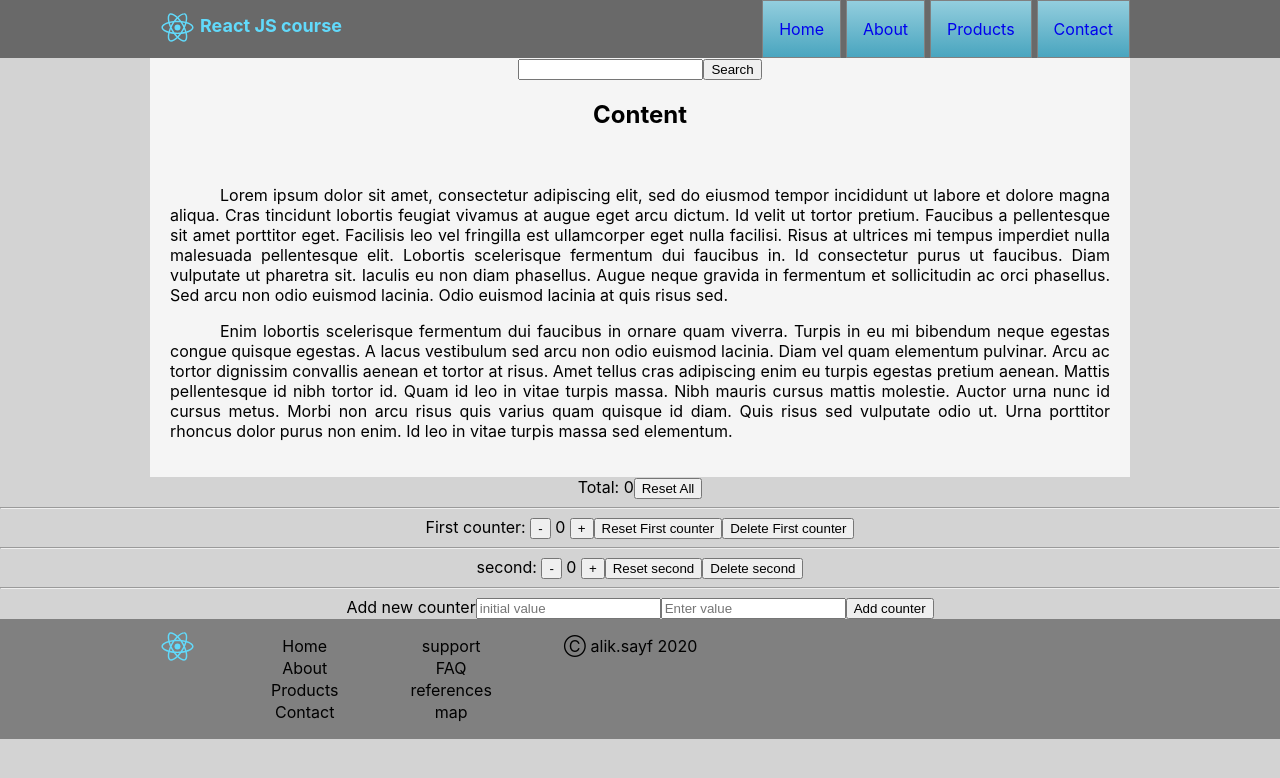
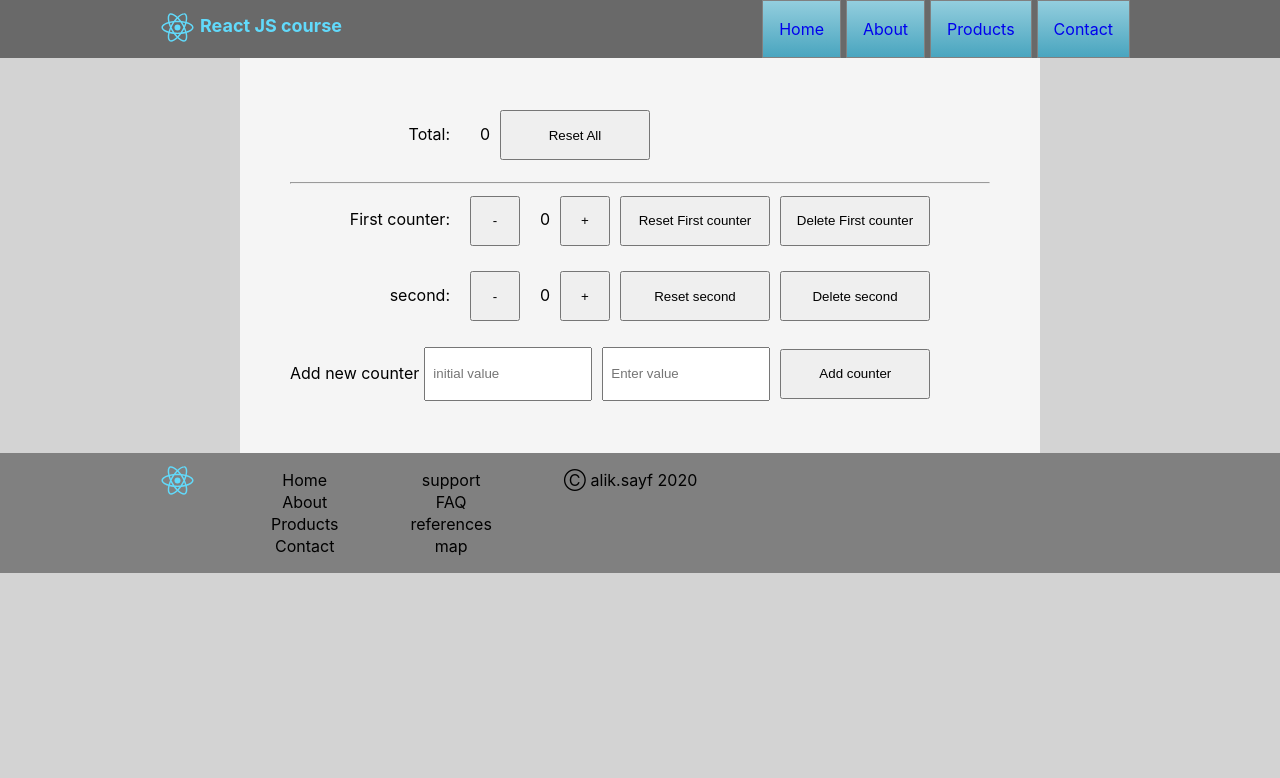
Before and after one commit to aliksayf/React-Project, a React (Create React App) app: page / in a window 1280 px wide. Shown: the top 778 px of the page. Built offline with nearby package versions, Linux system fonts and the light colour scheme.

Commit message:
'button-css'

```diff
--- a/src/App.js
+++ b/src/App.js
@@ -107,22 +107,29 @@ function App() {
 
     return (
         <div className="App">
+            <div className='base'>
+
             <Header menuItem={item}/>
-            <Content/>
-            <calc className='calculator'>
+            {/*<Content/>*/}
+            <div className='calculator'>
 
-                Total: {total}
+                <div className='name'>Total: </div>
+                <div className='numbers'>{total}</div>
                 <button onClick={totalReset}>Reset All</button>
                 <hr/>
-                {counterList.map(el => <Counter key={el.id} num={el.number} name={el.name} id={el.id}
+                {counterList.map(el => <Counter key={el.id}
+                                                num={el.number}
+                                                name={el.name}
+                                                id={el.id}
                                                 bc={buttonClick}
                                                 update={update}
                                                 delCounter={deleteCounter}/>)}
 
                 <AddNew adnc={addNewCounter}/>
 
-            </calc>
+            </div>
             <Footer menuItem={item} menuFooter={itemFooter} menuCopy={copyRight}/>
+            </div>
         </div>
     );
 }
--- a/src/Counter.js
+++ b/src/Counter.js
@@ -25,13 +25,13 @@ function Counter(props) {
 
     return (
         <div className='counter'>
-            {props.name}: {' '}
-            <button onClick={() => countChangeHandler('-')}>-</button>
-            {' '}{props.num}{' '}
-            <button onClick={() => countChangeHandler('+')}>+</button>
+            <div className='name'>{props.name}: </div>
+            <button className='operator' onClick={() => countChangeHandler('-')}>-</button>
+            <div className='numbers'>{props.num}</div>
+            <button className='operator' onClick={() => countChangeHandler('+')}>+</button>
             <button onClick={reset}>Reset {props.name}</button>
             <button onClick={() => props.delCounter(props.id)}>Delete {props.name}</button>
-            <hr/>
+
         </div>
     )
 }
--- a/src/index.css
+++ b/src/index.css
@@ -118,3 +118,46 @@ footer a {
     text-decoration: none;
     color: black;
 }
+
+.calculator {
+    margin: auto;
+    max-width: 700px;
+    background-color: whitesmoke;
+    overflow: hidden;
+    padding: 50px;
+    text-align: left;
+}
+
+
+.calculator button, input {
+    padding: 0 7px;
+    margin: 2px 5px;
+    align-content: end;
+    width: 150px;
+    height: 50px;
+}
+
+.name {
+    text-align: right;
+    display: inline-block;
+    width: 150px;
+    height: 50px;
+    margin: 0 10px;
+    padding-right: 5px;
+}
+
+.counter {
+    margin: 10px 0;
+}
+
+.calculator  .operator {
+    width: 50px;
+}
+
+.numbers {
+    display: inline-block;
+    width: 25px;
+    text-align: right;
+    padding-right: 5px;
+    height: 50px;
+}
```
